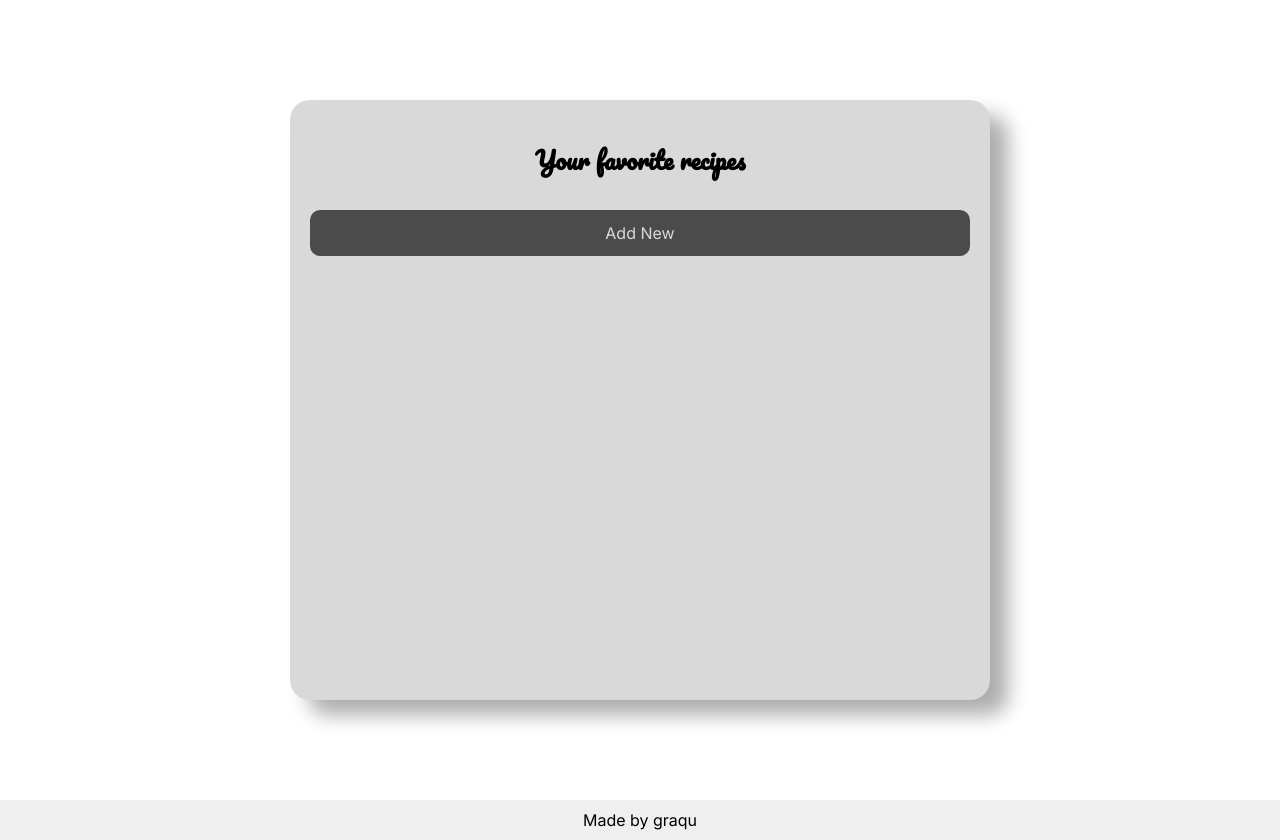
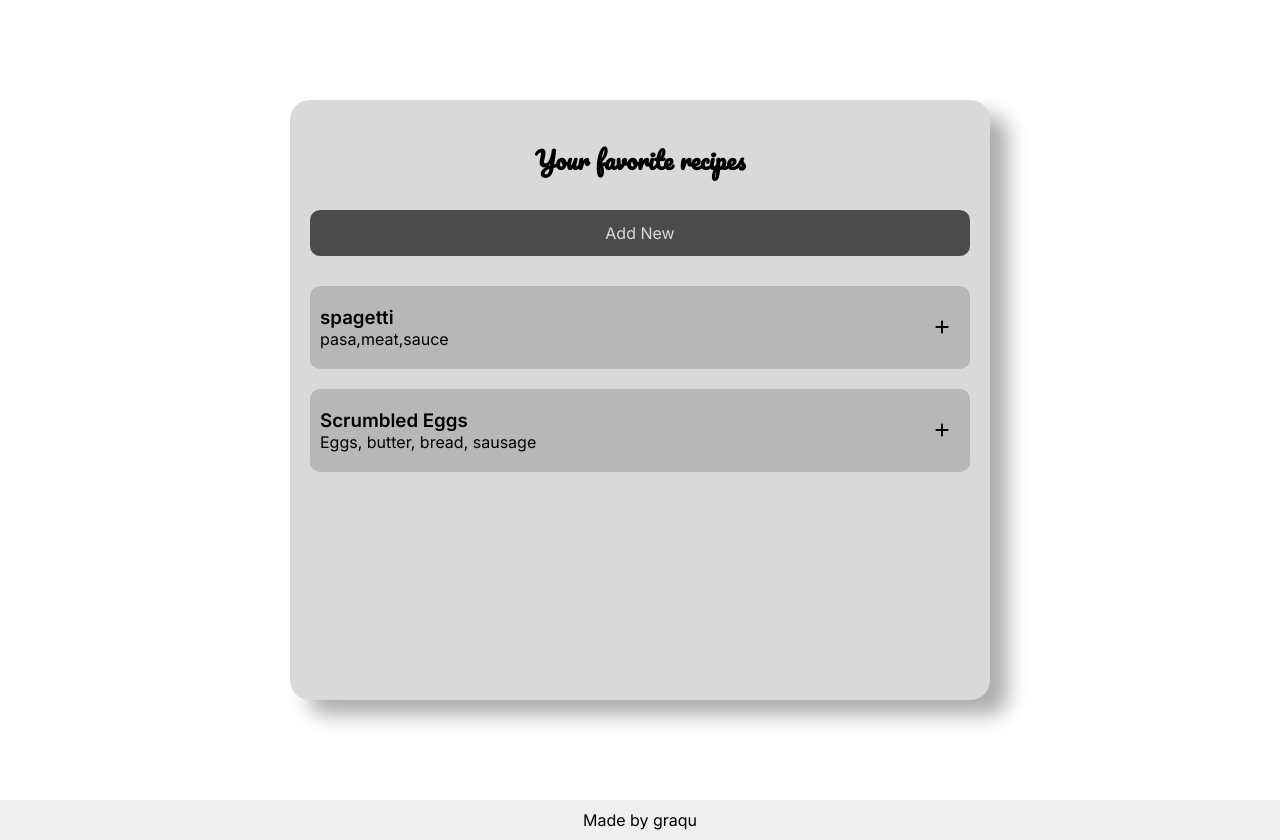
Before and after one commit to graqu/Recipe_of_your_day, a website: page index.html in a window 1280 px wide. Drawn offline with Linux system fonts and the light colour scheme; the site is published under a folder, as on GitHub Pages, so addresses that start at the root find nothing.

Commit message:
repaired link to js trial 1

```diff
--- a/index.html
+++ b/index.html
@@ -78,7 +78,7 @@
     <footer class="footer">
     <p>Made by graqu</p>
 </footer>
-    <script src="/dist/js/script.min.js"></script>
+    <script src="dist/js/script.min.js"></script>
 </body>
 
 </html>
```
Also changed, not shown: 1 other file.
